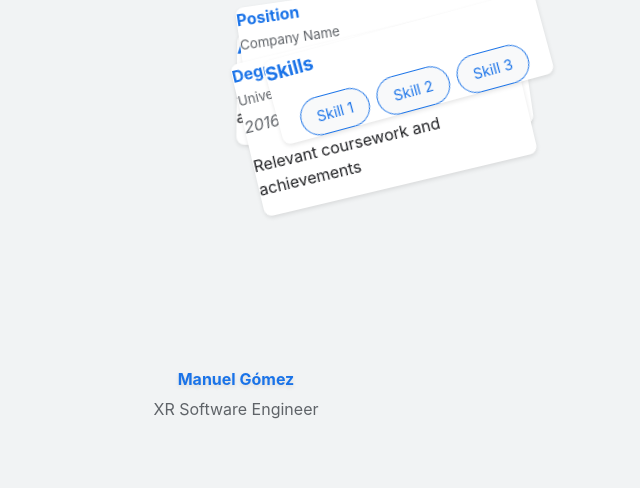
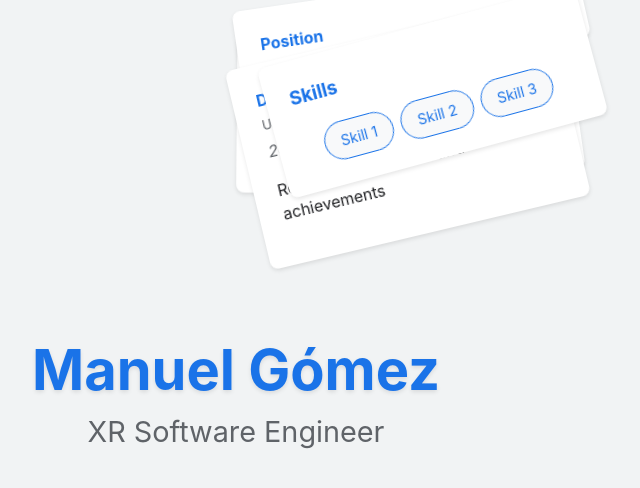
Before and after one commit to manugomez95/manueljgomez.com, a React (Vite) app: page / in a window 1280 px wide. Shown: the top 488 px of the page, without its empty margins (404-1044 px from the left). Built offline with nearby package versions, Linux system fonts and the light colour scheme.

Commit message:
Fix title transition

```diff
--- a/src/App.css
+++ b/src/App.css
@@ -65,19 +65,25 @@ body {
   text-align: center;
   z-index: 100;
   cursor: pointer;
-  transition: all var(--transition-time) ease;
+  width: 100%;
+  transition: all var(--transition-time) cubic-bezier(0.4, 0, 0.2, 1);
+}
+
+.cv-container:not(.organized) .name-center {
+  top: 50%;
+  transform: translate(-50%, -50%);
 }
 
 .name-center h1 {
   color: var(--primary-color);
-  font-size: calc(3.5rem / var(--content-scale));
+  font-size: min(3.5rem, 8vmin);
   margin: 0;
   text-shadow: var(--shadow);
 }
 
 .name-center h2 {
   color: var(--secondary-color);
-  font-size: calc(1.8rem / var(--content-scale));
+  font-size: min(1.8rem, 4vmin);
   margin: 0.5rem 0;
   font-weight: normal;
 }
@@ -91,23 +97,13 @@ body {
 .floating-card {
   position: absolute;
   background: white;
-  padding: calc(1.5rem / var(--content-scale));
+  padding: 1.5rem;
   border-radius: 8px;
   box-shadow: var(--shadow);
-  width: 280px;
+  width: min(280px, 80vmin);
   transition: transform var(--transition-time) cubic-bezier(0.4, 0, 0.2, 1);
   left: 50%;
   color: var(--text-color);
-}
-
-/* Organized state positions */
-.organized .name-center {
-  position: relative;
-  top: 0;
-  left: 0;
-  transform: none;
-  width: 100%;
-  margin-bottom: var(--organized-gap);
 }
 
 .organized .floating-card {
@@ -252,3 +248,11 @@ h5 {
   margin: 0;
   font-size: var(--font-xs);
 }
+
+.organized .name-center {
+  position: relative;
+  top: 0;
+  left: 0;
+  transform: none;
+  margin-bottom: var(--organized-gap);
+}
```
